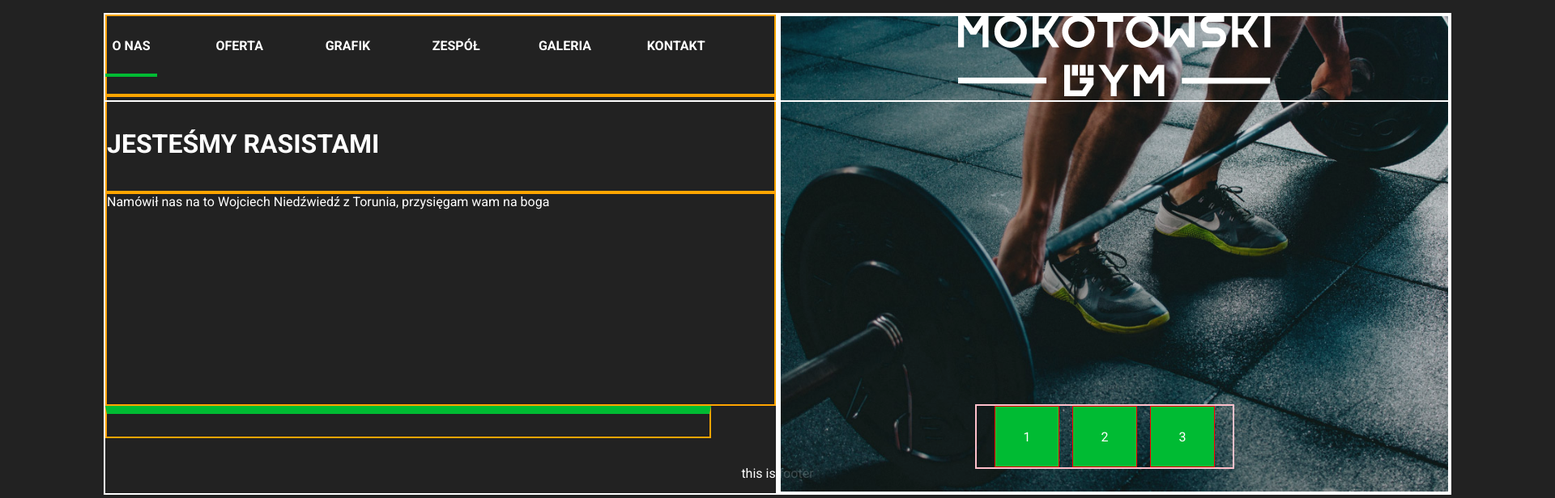
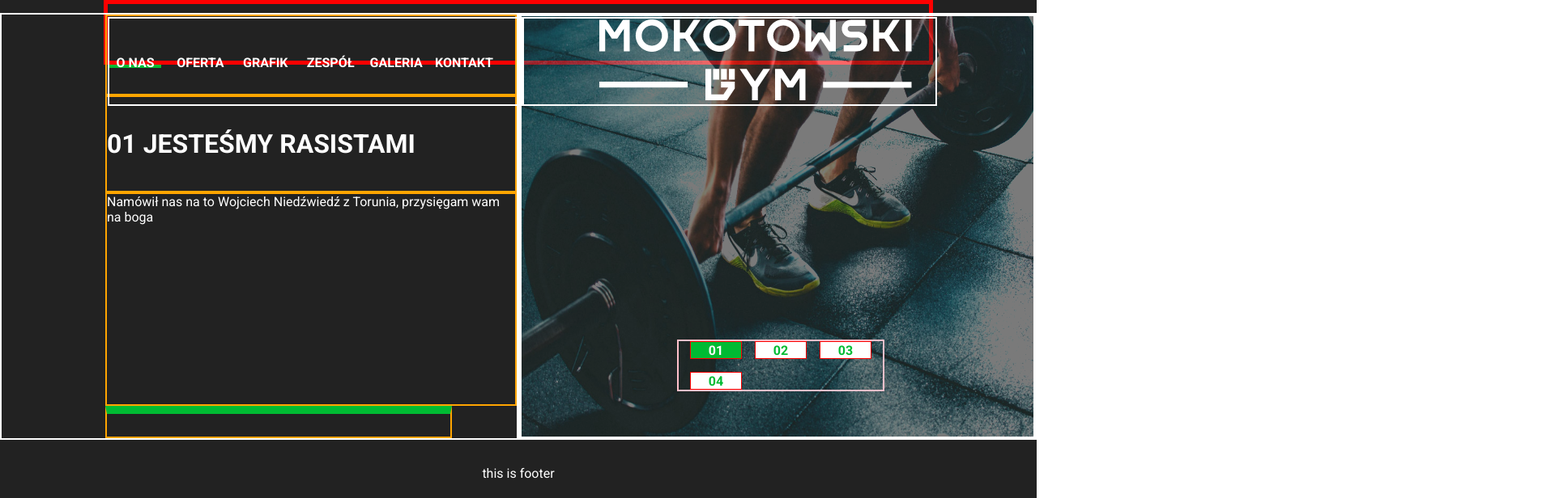
Before and after one commit to McGluszak-MacroIndustries/mokotow-gym, a Vue app: page / in a window 1280 px wide. Shown: the top 616 px of the page at 81% size, 1920 px wide, since content can reach past the window. Built offline with nearby package versions, Linux system fonts and the light colour scheme.

Commit message:
28.06.21 page is working well - next step: minaturesamounts props matter

```diff
--- a/src/App.vue
+++ b/src/App.vue
@@ -41,8 +41,8 @@ export default defineComponent({
   -moz-osx-font-smoothing: grayscale;
   text-align: center;
   color: #2c3e50;
-  width: 1920px;
-  height: 1080px;
+  width: 100vw;
+  height: 100vh;
 }
 .view {
   z-index: 0;
--- a/src/components/Navbar.vue
+++ b/src/components/Navbar.vue
@@ -51,17 +51,19 @@ export default defineComponent({
 .navbar {
   // z-index: 999;
   //   margin: 0;
-  padding: 1rem;
-  padding-left: 10vw;
-  padding-right: 10vw;
+  // padding: 1rem;
+  margin-left: 10vw;
+  margin-right: 10vw;
+  border: 5px solid red;
   //   box-sizing: border-box;
   display: grid;
   height: 5rem;
   & > * {
     border: white 2px solid;
     text-align: center;
+    margin-top: 2vh;
   }
-  grid-template-columns: 1fr 1fr;
+  grid-template-columns: 40vw 40vw;
   font-weight: bold;
   .options {
     display: grid;
@@ -77,8 +79,8 @@ export default defineComponent({
         @include hoverable;
         // padding-top: 0.5rem;
         cursor: pointer;
-        height: 3rem;
-        width: 4rem;
+        height: 2vh;
+        width: 5vw;
         &.selected {
           // padding-bottom: 2rem;
           border-bottom: 4px $green-ranger solid;
@@ -89,6 +91,8 @@ export default defineComponent({
   }
   .logo {
     @include hoverable;
+    padding-left: 5vw;
+
     cursor: pointer;
     z-index: 1;
   }
--- a/src/components/WindowTemplate.vue
+++ b/src/components/WindowTemplate.vue
@@ -4,9 +4,12 @@
       <div class="left">
         <div class="blank"></div>
         <div class="title">
-          <div class="title-text">{{ selectedItem.title }}</div>
+          <div class="title-text">
+            {{ changeNumberFormat(highlightedIndex) }}
+            {{ selectedItem.title }}
+          </div>
         </div>
-        <div class="description" @click="changeSelectedItem()">
+        <div class="description" @click="changeItemToNextItem()">
           {{ selectedItem.description }}
         </div>
         <span class="line"></span>
@@ -22,9 +25,15 @@
         />
 
         <div class="element-container">
-          <div class="element" v-for="element in items.length" :key="element">
+          <div
+            class="element"
+            v-for="element in items.length"
+            :key="element"
+            @click="changeSelectedItem(element)"
+            :class="{ selected: element === highlightedIndex }"
+          >
             <div class="number">
-              {{ element }}
+              {{ changeNumberFormat(element) }}
             </div>
           </div>
         </div>
@@ -34,9 +43,18 @@
 </template>
 
 <script lang="ts">
-import { defineComponent, Ref, ref } from "vue";
+import { computed, defineComponent, onMounted, Ref, ref } from "vue";
 import { Item } from "@/mixins/items";
-import { findIndex, indexOf, isEqual, isNil } from "lodash";
+import {
+  findIndex,
+  floor,
+  indexOf,
+  isEqual,
+  isNil,
+  slice,
+  take,
+  takeRight,
+} from "lodash";
 
 export default defineComponent({
   name: "WindowTemplate",
@@ -53,8 +71,25 @@ export default defineComponent({
   setup(props, { emit }) {
     const selectedItem = ref<Item>(props.items[0]);
     const highlightedIndex = ref<number>(
-      findIndex(props.items, selectedItem.value)
+      findIndex(props.items, selectedItem.value) + 1
     );
+
+    const changeItemSpontaneously = () =>
+      setInterval(() => console.log("dupa"), 5000);
+    onMounted(changeItemSpontaneously);
+
+    // const highlightedItems = computed(() => {
+    //   const numberOfItems = props.items.length;
+    //   return slice(
+    //     [
+    //       ...takeRight(props.items, floor(props.miniaturesAmount / 2)),
+    //       ...props.items,
+    //       ...take(props.items, floor(props.miniaturesAmount / 2)),
+    //     ],
+    //     currentItemIndex.value,
+    //     currentItemIndex.value + props.miniaturesAmount
+    //   );
+    // });
 
     // function getImgUrl(name: string, pic: string) {
     //   // console.log("oto obrazek");
@@ -64,22 +99,33 @@ export default defineComponent({
     //   return require("@/img/" + name + "/" + pic);
     // }
 
-    function changeSelectedItem() {
-      // console.log(props.items[0]);
-      console.log("dupa");
+    function changeItemToNextItem() {
       const index = findIndex(props.items, selectedItem.value);
       console.log(index);
       if (index === props.items.length - 1) {
         selectedItem.value = props.items[0];
+        highlightedIndex.value = 1;
+        // highlightedIndex.value = index;
       } else {
+        highlightedIndex.value += 1;
         selectedItem.value = props.items[index + 1];
       }
     }
 
+    function changeSelectedItem(index: number) {
+      highlightedIndex.value = index;
+      selectedItem.value = props.items[index - 1];
+    }
+    function changeNumberFormat(number: number): string {
+      return (number < 10 ? "0" : "") + number.toString();
+    }
     return {
+      changeItemToNextItem,
       selectedItem,
       changeSelectedItem,
       highlightedIndex,
+      changeNumberFormat,
+      // highlightedItems
     };
   },
 });
@@ -90,37 +136,28 @@ export default defineComponent({
 
 .window-template {
   display: grid;
-  grid-template-columns: 1fr 1fr;
-  padding-left: 10vw;
-  padding-right: 10vw;
+  grid-template-columns: 50vw 50vw;
+  height: calc(50vw * 0.7);
   text-align: left;
-  //   & > * {
-  //     padding-left: 2.2rem;
-  //     padding-right: 4rem;
-  //   }
   .left {
     display: grid;
     grid-template-rows: 12.5vh 15vh 33vh 5vh;
-
-    // background-color: lightblue;
     border: 2px white solid;
 
     .title {
-      //   padding-left: 2rem;
       display: grid;
       align-content: center;
       justify-items: flex-start;
       font-weight: bold;
       font-size: 2rem;
-      //   padding-left: ;
     }
     .line {
       border-top: $green-ranger 10px solid;
       margin-right: 5rem;
-      //   transform: translateY();
     }
     & > * {
       border: orange 2px solid;
+      margin-left: 10vw;
     }
   }
   .right {
@@ -131,54 +168,45 @@ export default defineComponent({
     img {
       width: 100%;
       height: 100%;
-      z-index: 0;
-      opacity: 0.8;
-      // object-fit: cover;
+      opacity: 0.4;
+      filter: brightness(190%);
     }
     .element-container {
       position: absolute;
-      top: 30rem;
-      left: 15rem;
-      width: 20rem;
-      height: 8rem;
+      top: 50vh;
+      left: 15vw;
+      width: 20vw;
+      height: 5vw;
 
       display: grid;
-      grid-template-columns: repeat(auto-fit, 5rem);
+      grid-template-columns: repeat(auto-fit, 5vw);
       justify-content: center;
-      // position: absolute;
-      // margin-top: rem;
-      // transform: translateY(-100%);
-      z-index: 999;
-      // margin-left: 10rem;
-      // margin-right: 10rem;
       grid-gap: 1rem;
-      height: 5rem;
       border: 2px pink solid;
       z-index: 999;
       .element {
-        // position: relative;
         @include hoverable;
         border: 1px red solid;
-        background-color: $green-ranger;
+
         text-align: center;
         display: grid;
+        font-weight: bold;
+        background-color: $white-power;
         align-items: center;
-        // color: black;
         z-index: 9;
         cursor: pointer;
-        // .number {
-        //   color: black;
-        // }
+        & > * {
+          color: $green-ranger;
+        }
+
+        &.selected {
+          background-color: $green-ranger;
+          & > * {
+            color: $white-power;
+          }
+        }
       }
     }
-
-    // img {
-    //   width: 100%;
-    //   height: 100%;
-    //   z-index: 0;
-    //   opacity: 0.1;
-    // }
-    // background-color: lightcoral;
   }
 }
 </style>
--- a/src/mixins/items.ts
+++ b/src/mixins/items.ts
@@ -25,6 +25,12 @@ export const aboutUsItems: Array<Item> = [
     description: "Na sucho to i trawa nie urośnie",
     src: "baner_03.jpg",
   },
+  {
+    name: "about-us",
+    title: "KASZLE BO MAM KORONAWIRUSA",
+    description: "Bardzo się boję tej choroby",
+    src: "korona.jpg",
+  },
 ];
 
 export const offerItems: Array<Item> = [
```
Also changed, not shown: src/img/subpages/about-us/korona.jpg (added).
